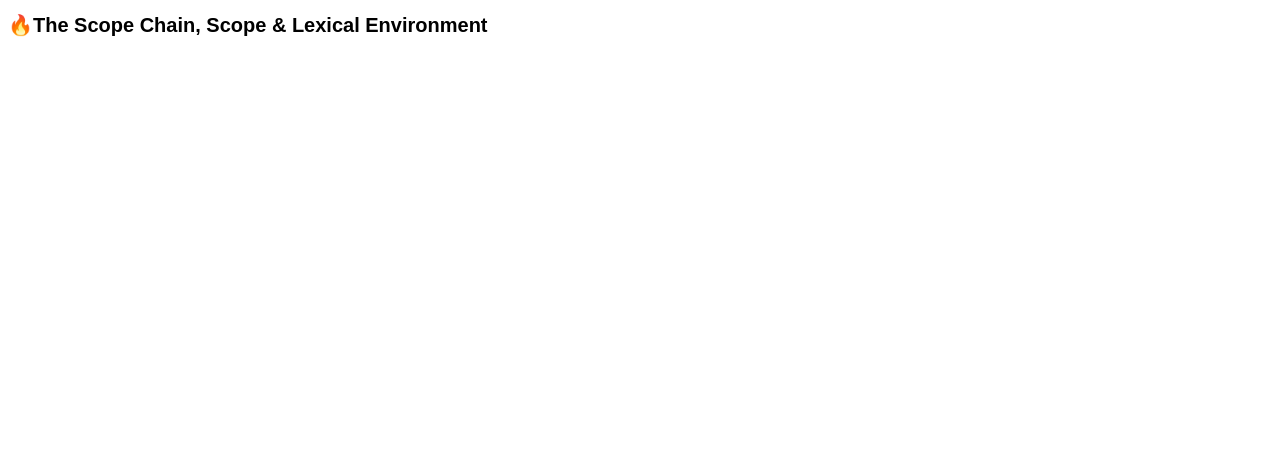
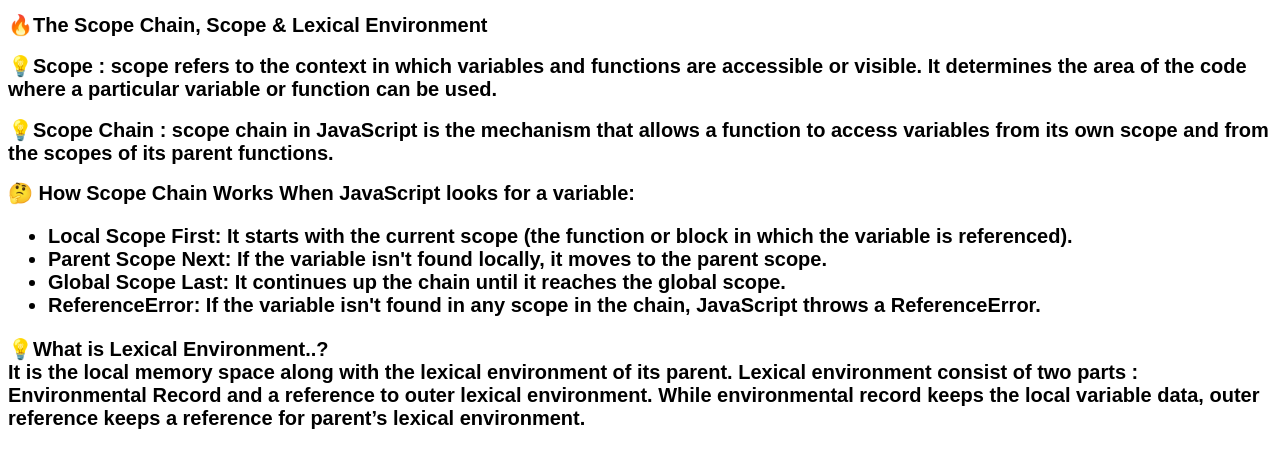
Before and after one commit to rajgupta2399/Namaste-Javascript, a plain HTML site: page NJ/NJ06/index.html in a window 1280 px wide. Drawn offline with Linux system fonts and the light colour scheme.

Commit message:
scope,scopeChain&Lexical

```diff
--- a/NJ/NJ06/index.html
+++ b/NJ/NJ06/index.html
@@ -1,14 +1,57 @@
 <!DOCTYPE html>
 <html lang="en">
   <head>
-    <meta charset="UTF-8">
-    <meta name="viewport" content="width=device-width, initial-scale=1.0">
+    <meta charset="UTF-8" />
+    <meta name="viewport" content="width=device-width, initial-scale=1.0" />
     <title>Document</title>
   </head>
   <body>
     <h1 style="font-family: sans-serif; font-size: 20px">
       🔥The Scope Chain, Scope & Lexical Environment
     </h1>
+    <h2 style="font-family: sans-serif; font-size: 20px">
+      💡Scope : scope refers to the context in which variables and functions are
+      accessible or visible. It determines the area of the code where a
+      particular variable or function can be used.
+    </h2>
+
+    <h2 style="font-family: sans-serif; font-size: 20px">
+      💡Scope Chain : scope chain in JavaScript is the mechanism that allows a
+      function to access variables from its own scope and from the scopes of its
+      parent functions.
+    </h2>
+
+    <h2 style="font-family: sans-serif; font-size: 20px">
+      🤔 How Scope Chain Works When JavaScript looks for a variable:
+      <ul>
+        <li>
+          Local Scope First: It starts with the current scope (the function or
+          block in which the variable is referenced).
+        </li>
+        <li>
+          Parent Scope Next: If the variable isn't found locally, it moves to
+          the parent scope.
+        </li>
+        <li>
+          Global Scope Last: It continues up the chain until it reaches the
+          global scope.
+        </li>
+        <li>
+          ReferenceError: If the variable isn't found in any scope in the chain,
+          JavaScript throws a ReferenceError.
+        </li>
+      </ul>
+    </h2>
+
+    <h2 style="font-family: sans-serif; font-size: 20px">
+      💡What is Lexical Environment..? <br>
+      It is the local memory space along with
+      the lexical environment of its parent. Lexical environment consist of two
+      parts : Environmental Record and a reference to outer lexical environment.
+      While environmental record keeps the local variable data, outer reference
+      keeps a reference for parent’s lexical environment.
+    </h2>
+
     <script src="script.js"></script>
   </body>
 </html>
--- a/NJ/NJ06/script.js
+++ b/NJ/NJ06/script.js
@@ -0,0 +1,9 @@
+var b = 10;
+function a() {
+  c();
+  function c() {
+    console.log(b);
+  }
+}
+
+a();
```
Also changed, not shown: NJ/NJ06/assets/01.jpg (added), 1 other file. Lines whose indentation alone changed are shown as unchanged.
